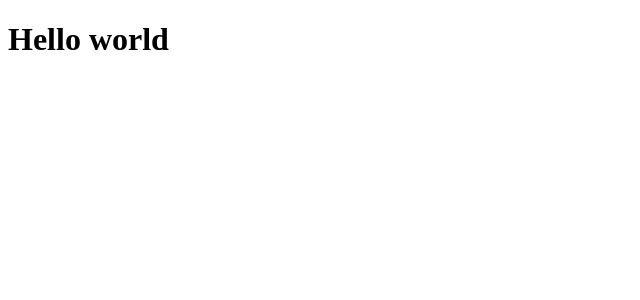
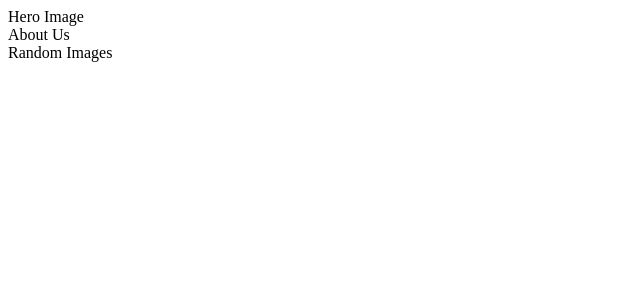
Before and after one commit to ErAdityaaGupta/ingenious_decor, a React (Vite) app in the folder ingenious/: page / in a window 1280 px wide. Shown: the top 300 px of the page, without its empty margins (0-640 px from the left). Built offline with nearby package versions, Linux system fonts and the light colour scheme.

Commit message:
Router Setup

```diff
--- a/ingenious/package.json
+++ b/ingenious/package.json
@@ -11,7 +11,8 @@
   },
   "dependencies": {
     "react": "^18.3.1",
-    "react-dom": "^18.3.1"
+    "react-dom": "^18.3.1",
+    "react-router-dom": "^6.27.0"
   },
   "devDependencies": {
     "@eslint/js": "^9.13.0",
--- a/ingenious/src/App.jsx
+++ b/ingenious/src/App.jsx
@@ -1,10 +1,19 @@
+import { BrowserRouter as Router, Route, Routes } from "react-router-dom";
+import { Layout } from "./Layout";
+import {Home } from "./pages/Home"
+
+
 function App() {
-
   return (
     <>
-      <h1>Hello world</h1>
+      <Router>
+        <Routes>
+          <Route path="/" element={<Layout />}></Route>
+          <Route index element={<Home />} />
+        </Routes>
+      </Router>
     </>
-  )
+  );
 }
 
-export default App
+export default App;
--- /dev/null
+++ b/ingenious/src/Layout.jsx
@@ -0,0 +1,16 @@
+import React from 'react'
+import { Outlet } from "react-router-dom";
+
+export const Layout = () => {
+  return (
+    <>
+      <div>
+        Navbar
+      </div>
+      <Outlet></Outlet>
+      <div>
+        Footer
+      </div>
+    </>
+  )
+}
--- /dev/null
+++ b/ingenious/src/pages/Home.jsx
@@ -0,0 +1,20 @@
+import React from 'react'
+
+export const Home = () => {
+  return (
+    <>
+      <div>
+        Hero Image
+      </div>
+
+      <div>
+        About Us
+      </div>
+
+      <div>
+        Random Images
+      </div>
+
+    </>
+  )
+}
```
Also changed, not shown: ingenious/src/pages/ContactUs.jsx (added, +7 -0 lines), ingenious/src/pages/OurProcess.jsx (added, +7 -0 lines), ingenious/src/pages/Portfolio.jsx (added, +7 -0 lines), 1 other file (tests, documents, lock files or other folders).
